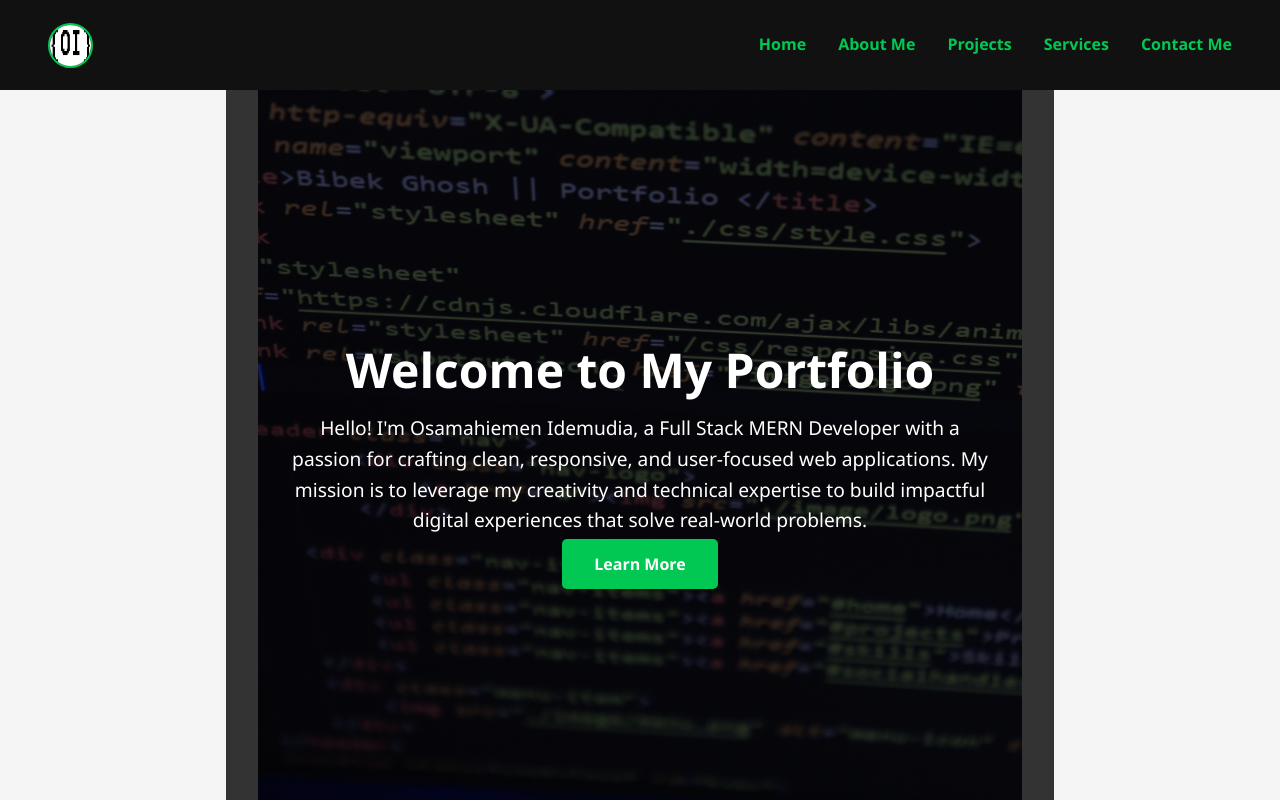
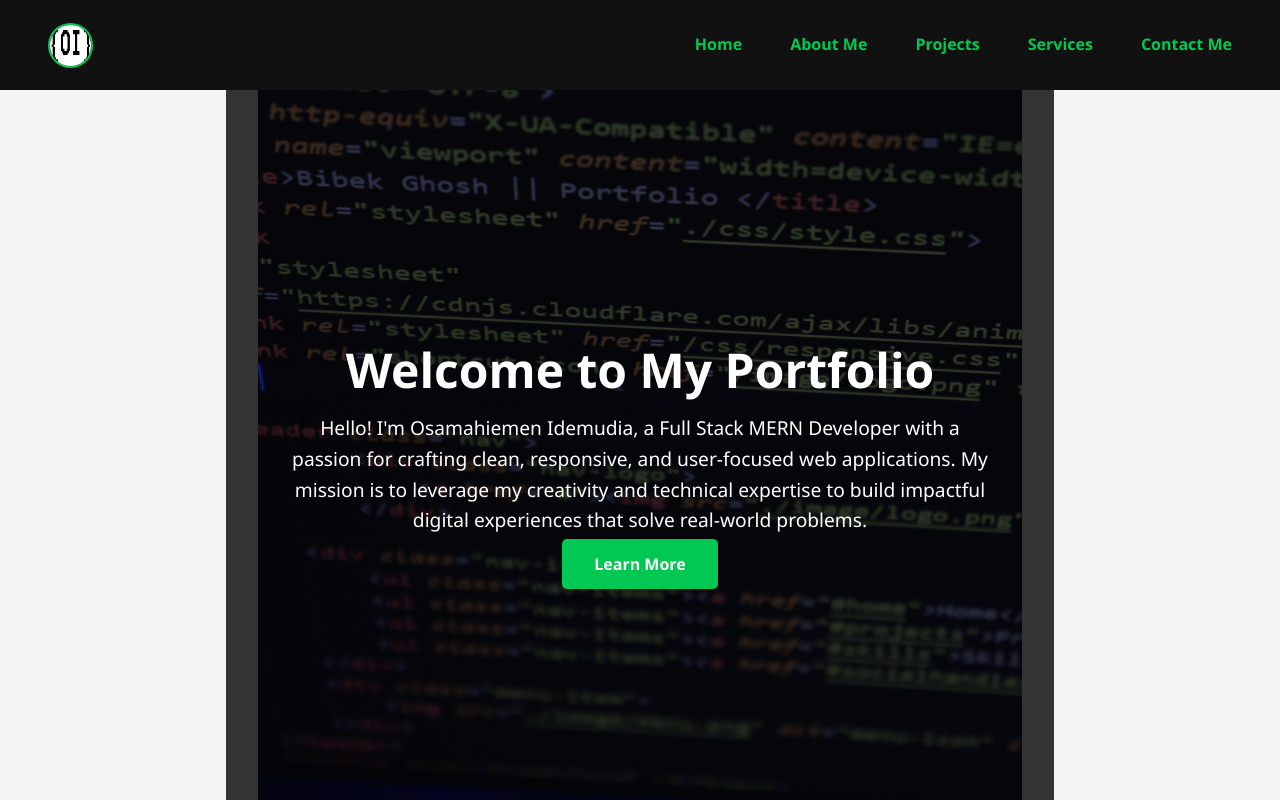
Before and after one commit to IdemudiaMahie/personal-portfolio, a React (Vite) app: page / in a window 1280 px wide. Shown: the top 800 px of the page. Built offline with nearby package versions, Linux system fonts and the light colour scheme.

Commit message:
App.css
Add an edit to the navbar

```diff
--- a/src/App.css
+++ b/src/App.css
@@ -94,7 +94,7 @@ body.home-page::before {
 .nav-links {
   list-style: none;
   display: flex;
-  gap: 2rem;
+  gap: 3rem;
 }
 
 .nav-links a {
```
